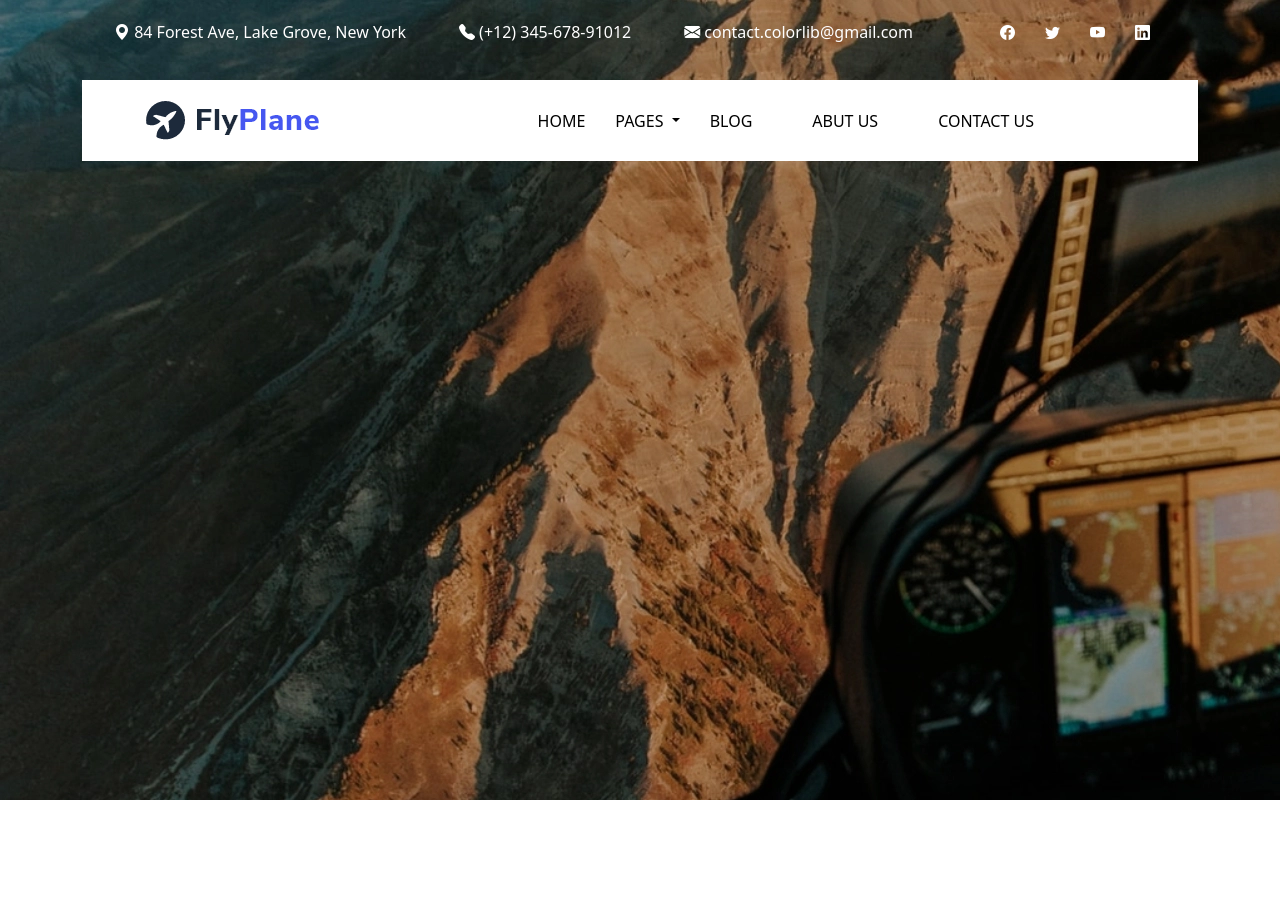
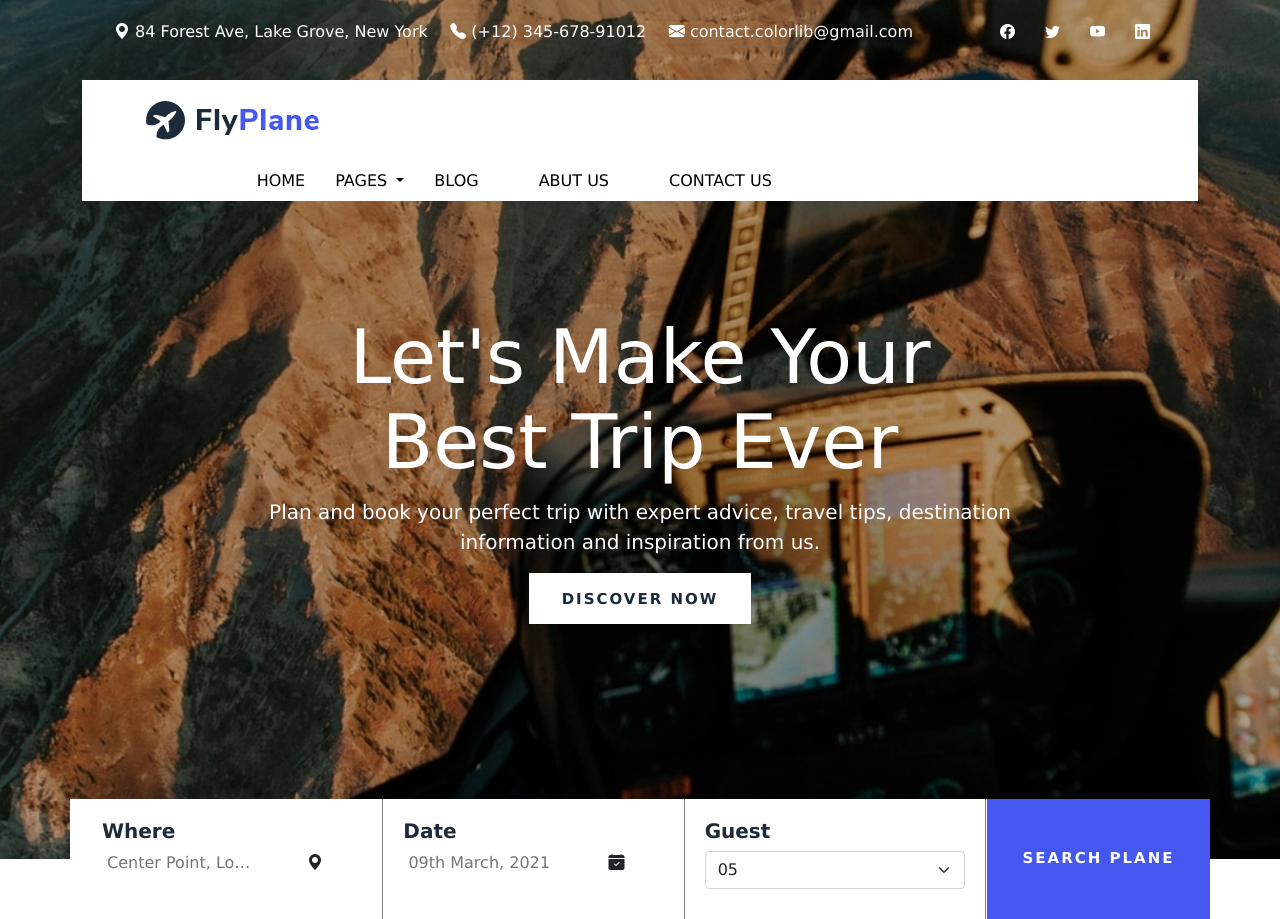
Before and after one commit to tahemeena/FlyPlane, a plain HTML site: page index.html in a window 1280 px wide. Before the commit the page ends 800 px from the top, so only its background shows below. Drawn offline with nearby package versions, Linux system fonts and the light colour scheme.

Commit message:
add heroimage with navigation

```diff
--- a/index.html
+++ b/index.html
@@ -15,10 +15,21 @@
 </head>
 
 <body>
+    <section class="hero spad set-bg" data-setbg="" style="background-image: url(hero.webp);">
+        <div class="container">
+            <div class="row">
+                <div class="col-lg-12">
+                    <div class="hero-text">
+                        <h2>Let's Make Your Best Trip Ever</h2>
+                        <p>Plan and book your perfect trip with expert advice, travel tips, destination information and inspiration from us.</p>
+                        <a href="#" class="btn primary-btn btn-discover">Discover Now</a>
+                    </div>
+                </div>
+            </div>
+        </div>
+    </section>
 
-    <div class="bg-image" style=" background-image: url('./hero.webp');
-       height: 100vh; ">
-    </div>
+    <section class="header-section">
         <div class="header">
             <div class="container">
                 <div class="header-top">
@@ -47,11 +58,10 @@
                 <div class="header-options">
                     <div class="container">
                         <div class="row nav-row">
-
-
                             <div class="col-lg-3">
                                 <div class="logo">
-                                <a href="#"><img src="./logo.webp" alt="logo pic"></div>
+                                    <a href="#"><img src="./logo.webp" alt="logo pic">
+                                </div>
                                 </a>
                             </div>
                             <div class="col-lg-9">
@@ -80,9 +90,64 @@
                         </div>
                     </div>
                 </div>
-            <div class="canvas"></div>
+            </div>
+    </section>
+    <section class="search-filter">
+        <div class="container">
+            <div class="row bg-color">
+                <div class="col-lg-12 search-col ">
+                    <div class="col-lg-3 search-text ">
+                        <div class="text-style">
+                            <h3>Where</h3>
+                            <div class="place-item">
+                                <input type="text" placeholder=" Center Point, Lo… ">
+                                <i class="bi bi-geo-alt-fill"></i>
                             </div>
                         </div>
+
+
+                    </div>
+                    <div class="col-lg-3 search-text">
+                        <div class="text-style">
+                            <h3>Date</h3>
+                            <div class="place-item">
+                                <input type="text" placeholder=" 09th March, 2021" data-toggle="datepicker" class="data-toggle">
+                                <i class="bi bi-calendar-check-fill"></i>
+                            </div>
+                        </div>
+                    </div>
+                    <div class="col-lg-3 search-text ">
+                        <div class="text-style">
+                            <h3>Guest</h3>
+                            <div class="place-item">
+
+                                <select class="form-select" aria-label="Default select example">
+                                <option selected>05</option>
+                                <option value="1">04</option>
+                                <option value="2">03</option>
+                                <option value="3">08</option>
+                              </select>
+                            </div>
+                        </div>
+                    </div>
+                    <div class="col-lg-2 col-width"><button class="search-btn ">SEARCH PLANE</button></div>
+
+                </div>
+
+            </div>
+
+    </section>
+
+    <section class="special-offers"></section>
+    <section class="benifits"></section>
+    <section class="feature-places"></section>
+    <section class="destination-gallery"></section>
+    <section class="latest-news"></section>
+    <section class="footer"></section>
+
+
+
+
 
 
 
--- a/style.css
+++ b/style.css
@@ -2,6 +2,28 @@
     padding: 0;
     margin: 0;
     box-sizing: border-box;
+    font-family: Verdana, Geneva, Tahoma, sans-serif;
+}
+
+.header-top {
+    padding: 20px 0;
+}
+
+.spad {
+    padding-top: 100px;
+    padding-bottom: 100px;
+}
+
+.header__top__widget ul li span {
+    font-size: 15px;
+    position: relative;
+    top: 2px;
+    margin-right: 2px;
+}
+
+.hero {
+    padding-top: 315px;
+    padding-bottom: 235px;
 }
 
 .header {
@@ -99,3 +121,115 @@ ul li a:hover {
 .dropdown ul li a:hover {
     background: rgba(29, 42, 59, .1);
 }
+
+
+/* .header-options {
+    margin-bottom: 150px;
+} */
+
+.hero-text {
+    max-width: 750px;
+    text-align: center;
+    margin: 0 auto;
+}
+
+.hero-text h2 {
+    color: #fff;
+    font-size: 75px;
+    font-weight: 500;
+    line-height: 85px;
+    margin-bottom: 12px;
+}
+
+.hero-text p {
+    font-size: 20px;
+    text-align: center;
+    color: #fff;
+}
+
+.btn-discover {
+    display: inline-block;
+    font-size: 15px;
+    color: #1d2a3b;
+    background: #fff;
+    padding: 14px 32px 12px;
+    font-weight: 700;
+    letter-spacing: 2px;
+    text-transform: uppercase;
+    border-radius: 0%;
+}
+
+.search-section {
+    background-color: blue;
+}
+
+.bg-color {
+    background-color: #fff;
+}
+
+.hero-img {
+    background-image: url(hero.webp);
+}
+
+.set-bg {
+    background-repeat: no-repeat;
+    background-size: cover;
+    background-position: top center;
+}
+
+.search-col {
+    display: flex;
+    flex-direction: row;
+}
+
+.search-text,
+.place-item {
+    position: relative;
+}
+
+.search-text {
+    border-right: 1px solid grey;
+}
+
+.place-item input {
+    border: none;
+}
+
+.search-btn {
+    font-size: 15px;
+    color: #fff;
+    background: #4657f0;
+    font-weight: 700;
+    letter-spacing: 2px;
+    text-transform: uppercase;
+    border: none;
+    padding: 10px;
+    width: 100%;
+    height: 120px;
+    position: relative;
+    right: -1px;
+}
+
+.col-width {
+    width: 20%;
+}
+
+.search-filter {
+    margin-top: -60px;
+}
+
+.col-lg-3 {
+    width: 27.0%;
+}
+
+.text-style {
+    padding: 10px;
+    margin: 10px;
+    text-align: left;
+}
+
+.text-style h3 {
+    color: #1d2a3b;
+    font-size: 20px;
+    font-weight: 700;
+}
```
Lines whose indentation alone changed are shown as unchanged.
